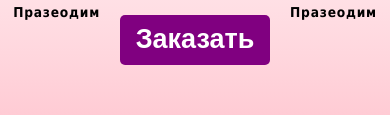
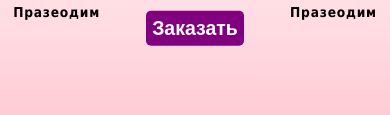
Before and after one commit to Danblack15/LevelUp, a plain HTML site: page index.html in a window 390 px wide. Shown: the part 1262-1377 px from the top of the page. Drawn offline with nearby package versions, Linux system fonts and the light colour scheme.

Commit message:
Update media.css

```diff
--- a/media.css
+++ b/media.css
@@ -310,6 +310,12 @@
         height: 63vw;
         margin: 0 8vw;
     }
+    .center_block input{
+        font-size: 5vw;
+        width: 25vw;
+        height: 9vw;
+        transform: translateY(13vw);
+    }
     .left_sostav div:nth-child(1)::after{
         width: 6vw;
         right: -7vw;
```
